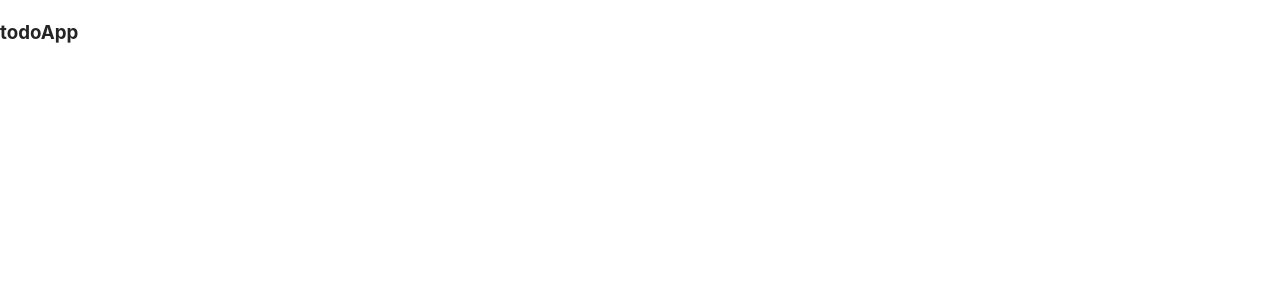
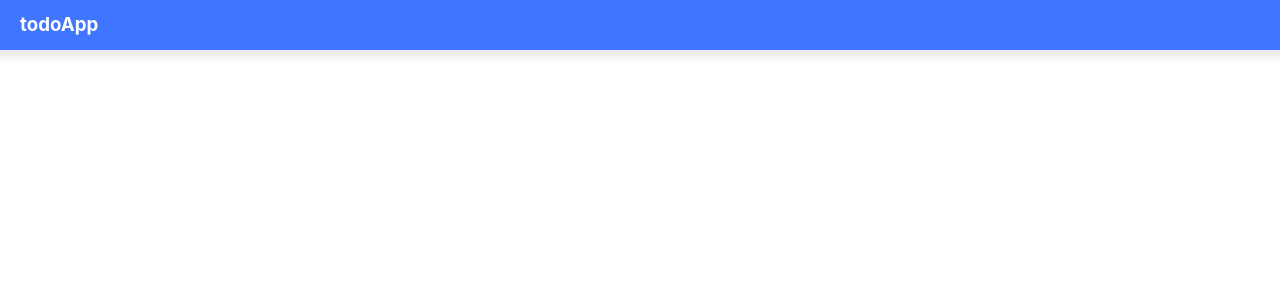
Before and after one commit to ChaseDev7/todo-app-react, a React (Vite) app: page / in a window 1280 px wide. Shown: the top 300 px of the page. Built offline with nearby package versions, Linux system fonts and the light colour scheme.

Commit message:
Update Header component

```diff
--- a/src/style.css
+++ b/src/style.css
@@ -28,3 +28,19 @@ a:hover {
 body {
   margin: 0;
 }
+
+.header {
+  display: flex;
+  align-items: center;
+  justify-content: space-between;
+  position: fixed;
+  padding-left: 20px;
+  top: 0;
+  left: 0;
+  right: 0;
+  height: 50px;
+  color: white;
+  background-color: rgb(64, 118, 255);
+  z-index: 1;
+  box-shadow: 0px 2.98px 7.45px 5px rgba(30, 29, 29, 0.1);
+}
```
Also changed, not shown: src/App.jsx (line endings or trailing spaces).
